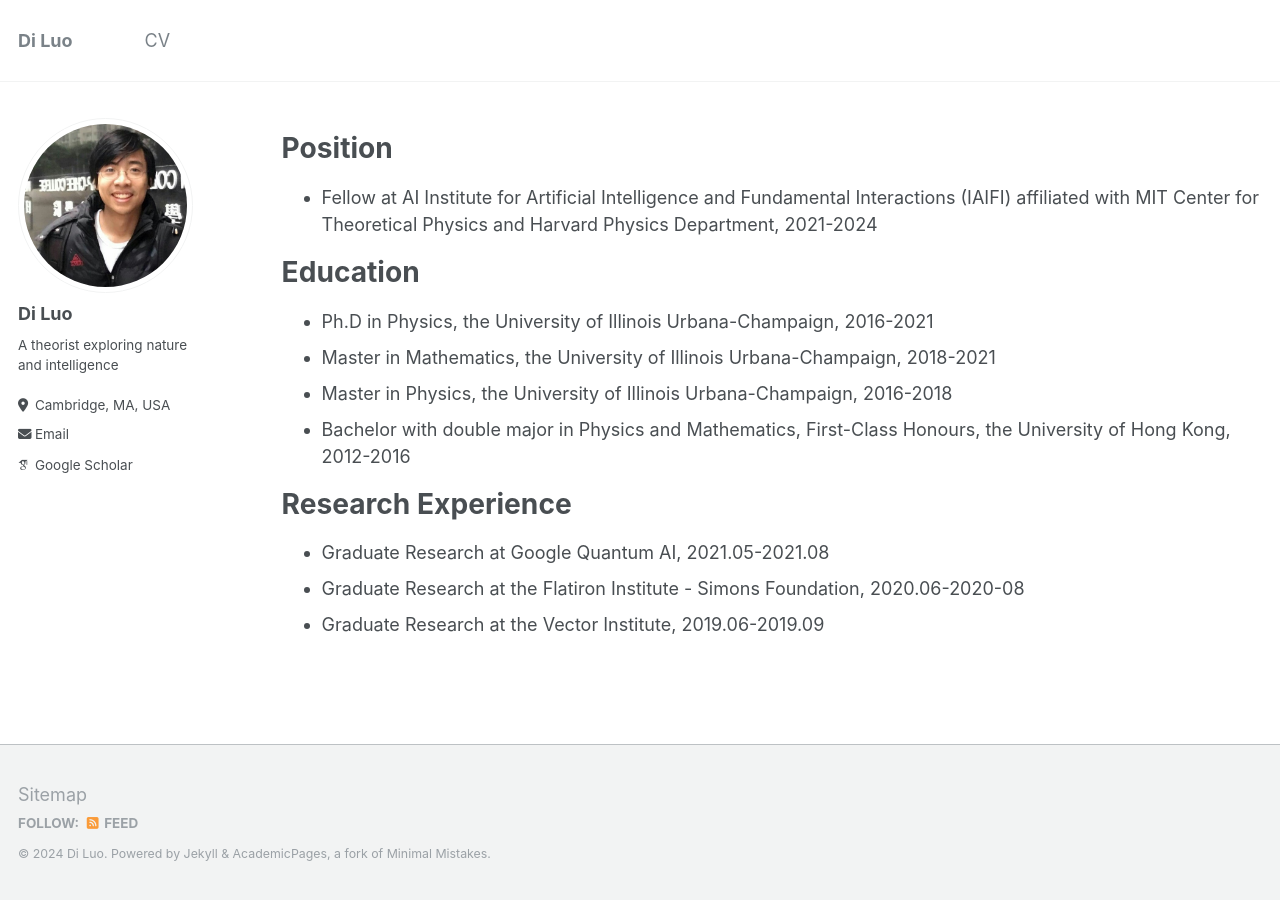
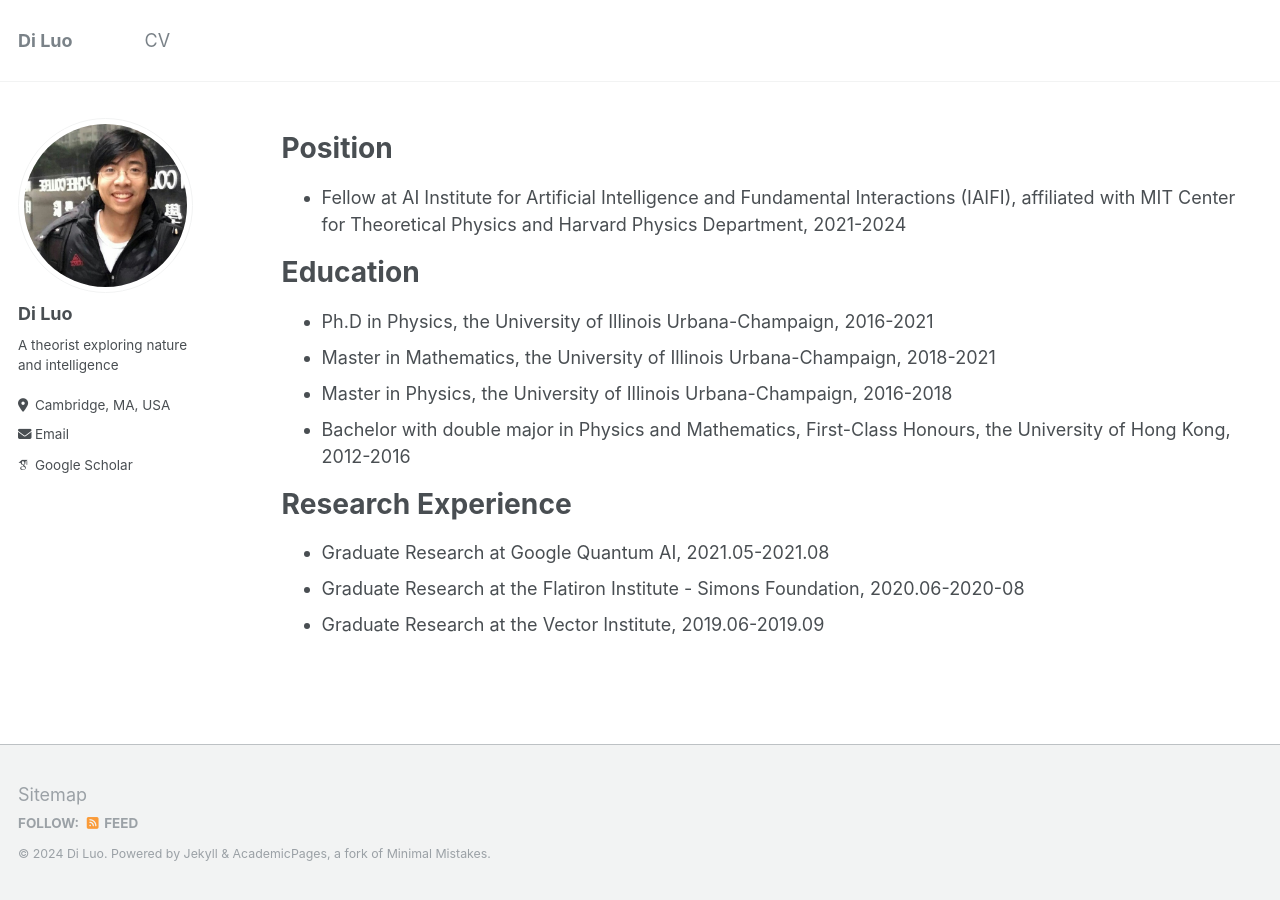
Before and after one commit to diluo28/diluo.github.io, a Jekyll site: the page built from _pages/cv.md, in a window 1280 px wide. Built offline with Jekyll 4.4.1, drawn with Linux system fonts in a browser that asks for light colours; some web fonts are replaced.

Commit message:
Update cv.md

```diff
--- a/_pages/cv.md
+++ b/_pages/cv.md
@@ -11,7 +11,7 @@ redirect_from:
 
 Position
 ======
-* Fellow at AI Institute for Artificial Intelligence and Fundamental Interactions (IAIFI) affiliated with MIT Center for Theoretical Physics and Harvard Physics Department, 2021-2024
+* Fellow at AI Institute for Artificial Intelligence and Fundamental Interactions (IAIFI), affiliated with MIT Center for Theoretical Physics and Harvard Physics Department, 2021-2024
 
 Education
 ======
```
